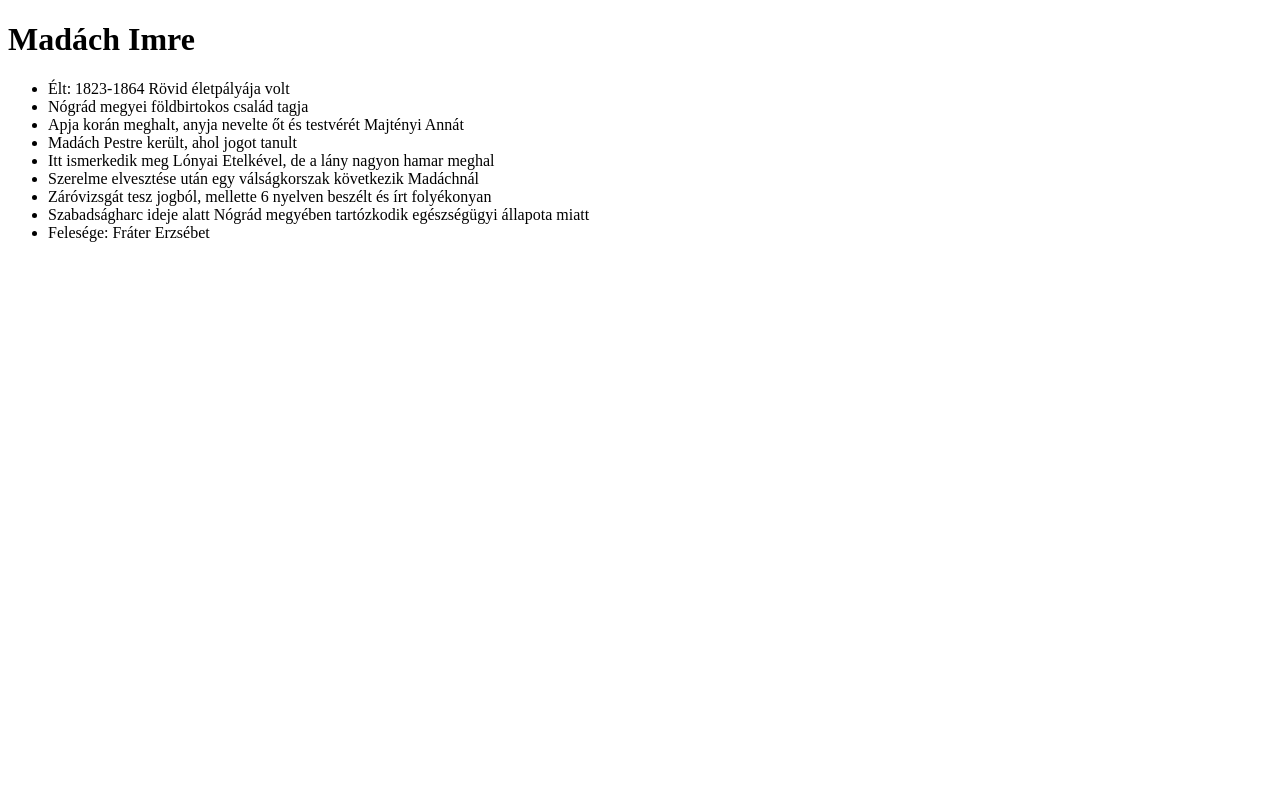
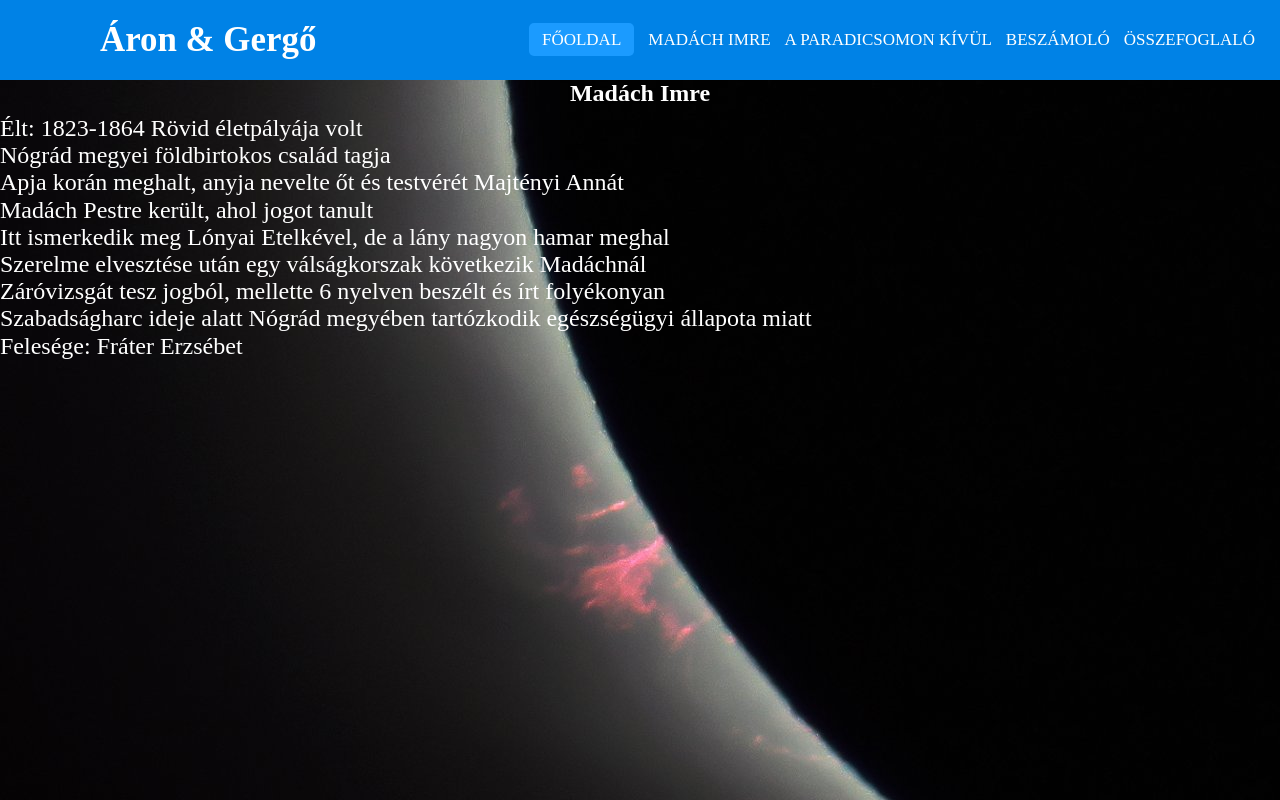
Before and after one commit to Toldigeri/tragedia, a plain HTML site: page madach.html in a window 1280 px wide. Drawn offline with Linux system fonts and the light colour scheme.

Commit message:
Vázlat kész

```diff
--- a/madach.html
+++ b/madach.html
@@ -1,14 +1,31 @@
 <!DOCTYPE html>
 <html lang="hu">
 <head>
+    <link rel="stylesheet" type="text/css" href="tragedia.css" />
+    <script src="https://kit.fontawesome.com/a076d05399.js"></script>
     <meta charset="UTF-8">
     <meta http-equiv="X-UA-Compatible" content="IE=edge">
     <meta name="viewport" content="width=device-width, initial-scale=1.0">
     <title>Madách élete</title>
 </head>
 <body>
+    <nav>
+        <input type="checkbox" id="check">
+        <label for="check" class="checkbtn">
+            <i class="fas fa-bars"></i>
+        </label>
+        <label class="logo">Áron & Gergő</label>
+        <ul>
+            <li><a href="tragedia.html" class="active">Főoldal</a></li>
+            <li><a href="madach.html">Madách Imre</a></li>
+            <li><a href="#">A paradicsomon kívül</a></li>
+            <li><a href="#">Beszámoló</a></li>
+            <li><a href="#">Összefoglaló</a></li>
+        </ul>
+    </nav>
+    <section>
         <h1>Madách Imre</h1>
-    <ul>
+        <ul class="madach-elet">
             <li>Élt: 1823-1864 Rövid életpályája volt</li>
             <li>Nógrád megyei földbirtokos család tagja</li>
             <li>Apja korán meghalt, anyja nevelte őt és testvérét Majtényi Annát</li>
@@ -19,5 +36,6 @@
             <li>Szabadságharc ideje alatt Nógrád megyében tartózkodik egészségügyi állapota miatt</li>
             <li>Felesége: Fráter Erzsébet</li>
         </ul>
+    </section>
 </body>
 </html>
--- a/tragedia.css
+++ b/tragedia.css
@@ -103,3 +103,9 @@ h1, h2{
     color: white;
     text-align: center;
 }
+.madach-elet{
+    color: white;
+    padding-top: 0.5rem;
+    line-height: 1.70rem;
+    font-size: 1.5rem;
+}
```
Lines whose indentation alone changed are shown as unchanged.
